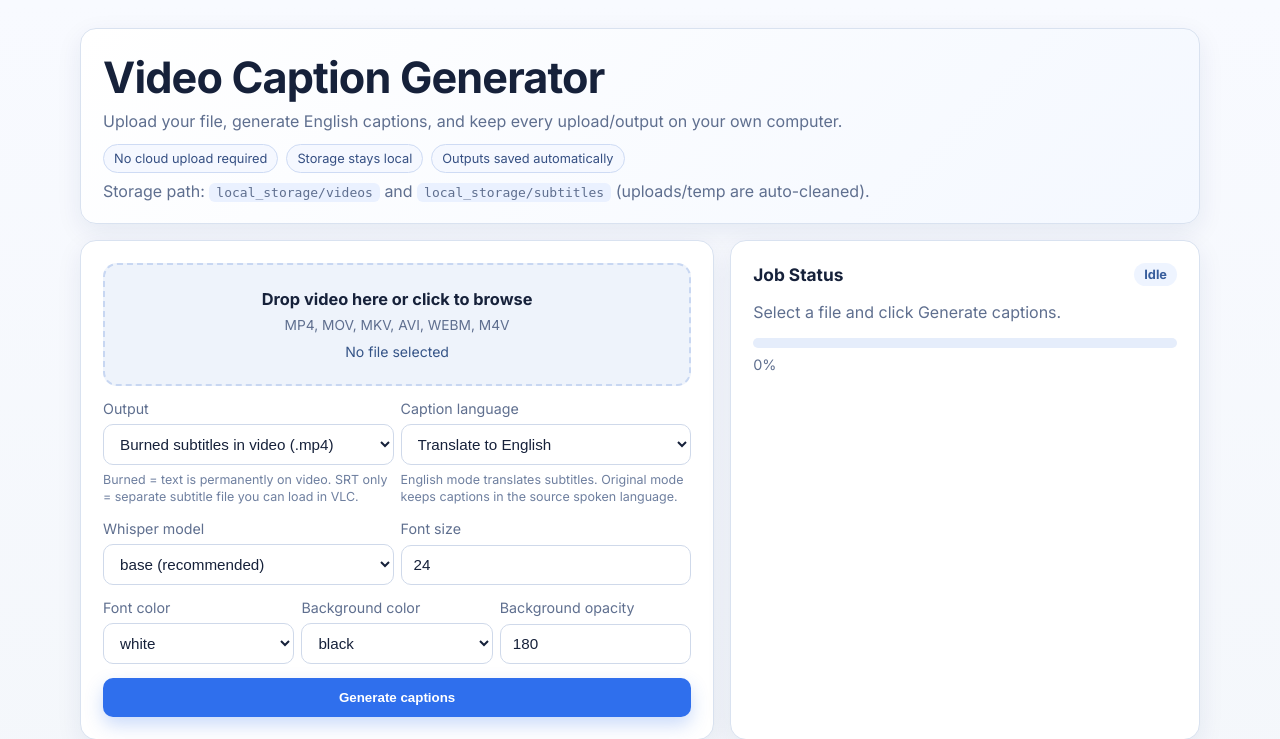
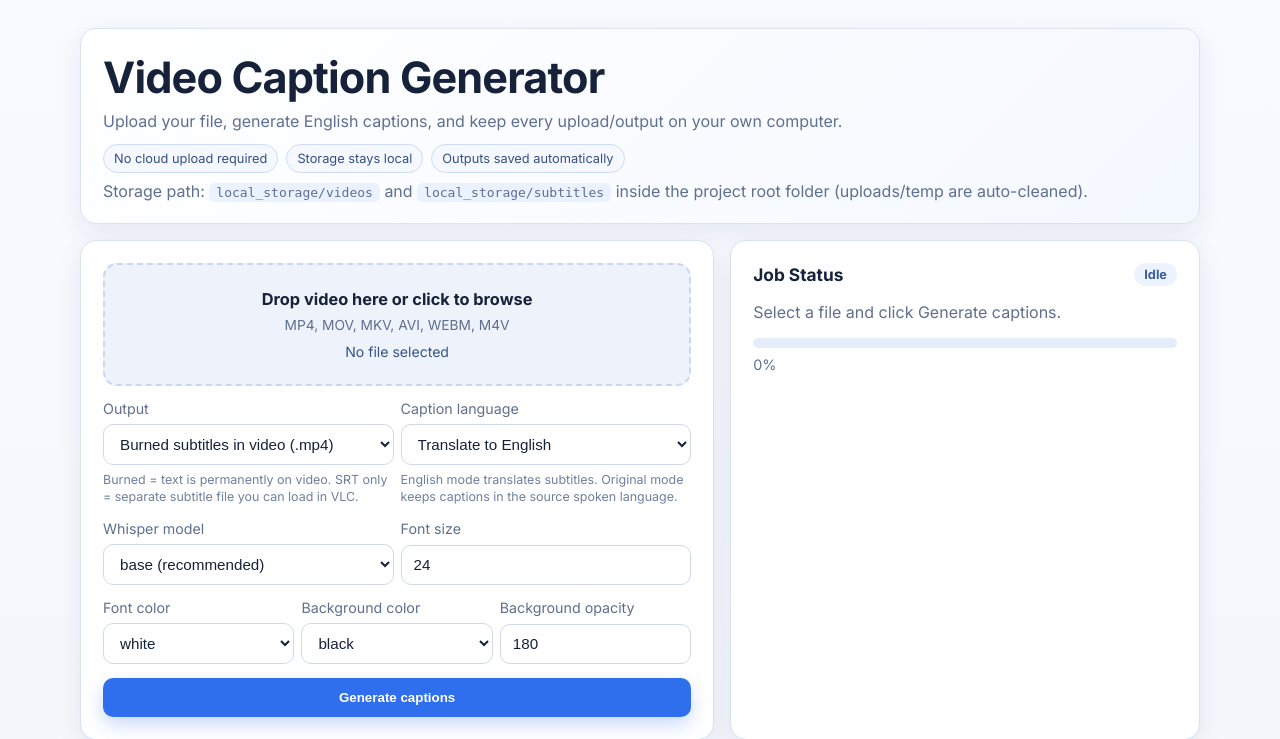
Before and after one commit to samuel2l/Video-Caption-Generator, a Flask app: page / in a window 1280 px wide. Shown: the top 739 px of the page. Run offline with Flask 3, Linux system fonts and the light colour scheme.

Commit message:
chore: addfile path clarifications

```diff
--- a/static/app.js
+++ b/static/app.js
@@ -82,8 +82,8 @@ async function fetchJobStatus() {
       }
       const locationText =
         savedPaths.length > 0
-          ? `Saved to: ${savedPaths.join(" and ")}`
-          : "Saved to local storage.";
+          ? `Saved inside this project: ${savedPaths.join(" and ")}`
+          : "Saved inside this project (local storage).";
       savedLocation.textContent = locationText;
       savedLocation.classList.remove("hidden");
       setStatus("completed", "Captioned video ready.");
--- a/templates/index.html
+++ b/templates/index.html
@@ -22,7 +22,7 @@
         <span class="chip">Storage stays local</span>
         <span class="chip">Outputs saved automatically</span>
       </div>
-      <p class="storage-note">Storage path: <code>local_storage/videos</code> and <code>local_storage/subtitles</code> (uploads/temp are auto-cleaned).</p>
+      <p class="storage-note">Storage path: <code>local_storage/videos</code> and <code>local_storage/subtitles</code> inside the project root folder (uploads/temp are auto-cleaned).</p>
     </section>
 
     <section class="grid-two">
```
